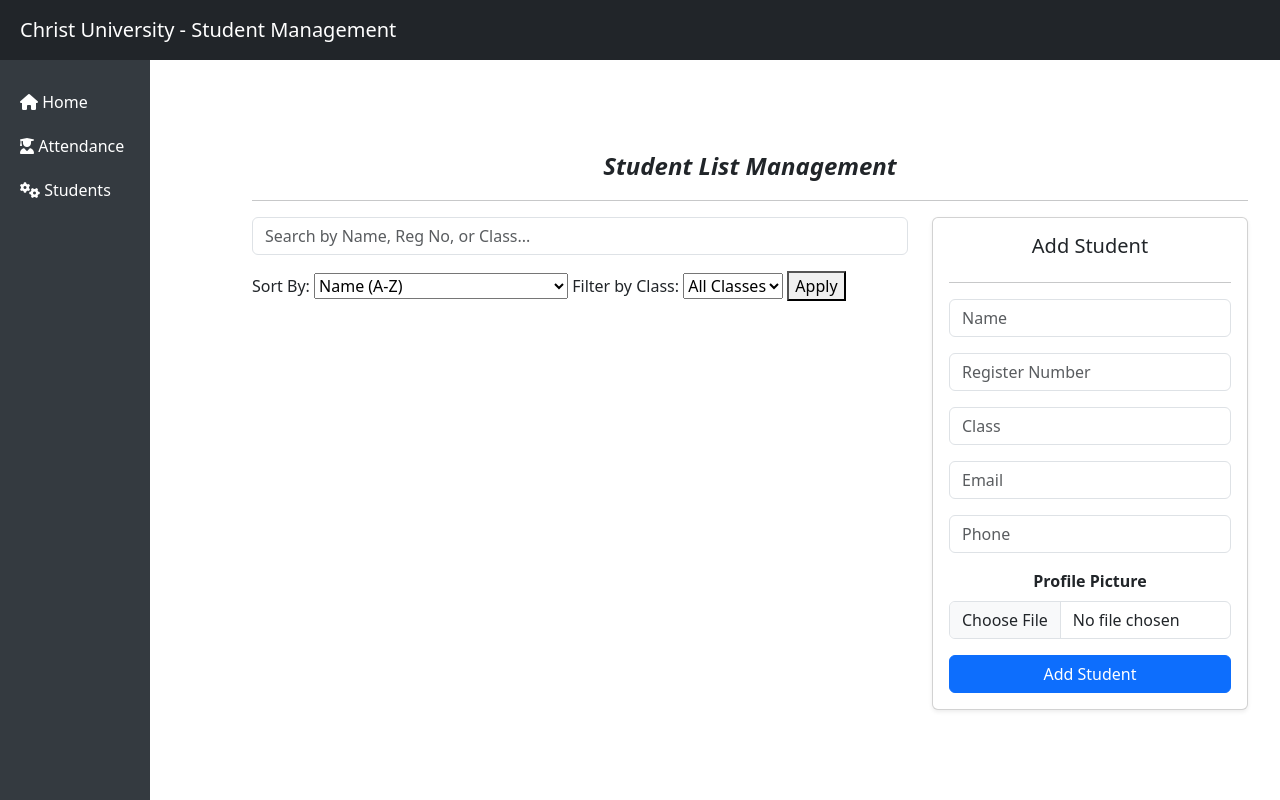
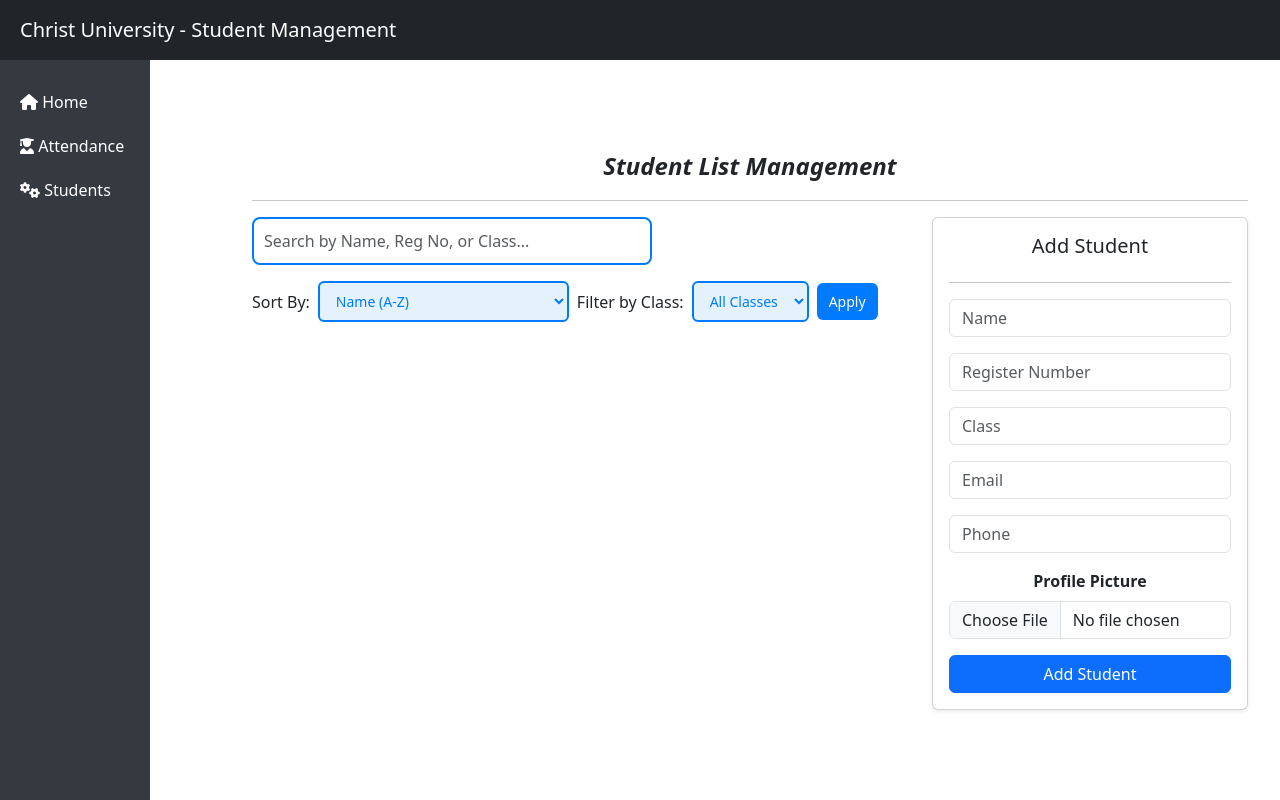
Before and after one commit to Samiksha-gupta27/student-mgmt-flask, a Flask app: page / in a window 1280 px wide. Run offline with Flask 3, Linux system fonts and the light colour scheme; data that the repository does not hold is empty.

Commit message:
Modified filter

```diff
--- a/static/css/index.css
+++ b/static/css/index.css
@@ -1,3 +1,67 @@
 .body{
     background-color: wheat;
 }
+/* Search Bar */
+.search-container input {
+    width: 100%;
+    max-width: 400px;
+    padding: 10px;
+    border: 2px solid #007bff;
+    border-radius: 8px;
+    outline: none;
+    font-size: 16px;
+    transition: 0.3s;
+}
+.search-container input:focus {
+    border-color: #0056b3;
+    box-shadow: 0 0 8px rgba(0, 91, 187, 0.5);
+}
+
+/* Sort and Filter */
+.filter-container {
+    display: flex;
+    gap: 10px;
+    align-items: center;
+    flex-wrap: wrap;
+    margin-top: 10px;
+    margin-bottom: 20px;
+}
+
+.filter-container select,
+.filter-container button {
+    padding: 8px 12px;
+    font-size: 14px;
+    border-radius: 6px;
+    border: 2px solid #007bff;
+    background-color: #e3f2fd;
+    color: #007bff;
+    cursor: pointer;
+    transition: 0.3s;
+}
+
+.filter-container select:hover,
+.filter-container button:hover {
+    background-color: #007bff;
+    color: white;
+}
+
+.filter-container button {
+    background-color: #007bff;
+    color: white;
+    border: none;
+}
+
+.filter-container button:hover {
+    background-color: #0056b3;
+}
+
+/* Responsive */
+@media (max-width: 768px) {
+    .filter-container {
+        flex-direction: column;
+        align-items: flex-start;
+    }
+    .search-container input {
+        width: 100%;
+    }
+}
--- a/templates/index.html
+++ b/templates/index.html
@@ -14,13 +14,15 @@
                 <hr />
             </div>
 
-            <!-- Search Bar -->
             <div class="col-md-8">
+               <!-- Search, Sort & Filter Section -->
+<div class="search-container">
     <input type="text" id="searchBox" class="form-control mb-3"
            placeholder="Search by Name, Reg No, or Class..." onkeyup="filterStudents()">
+</div>
 
-            <!-- Sorting & Filtering Form -->
-                    <form method="GET" action="{{ url_for('index') }}">
+<div class="filter-container">
+    <form method="GET" action="{{ url_for('index') }}" class="d-flex align-items-center gap-2">
         <label for="sort_by">Sort By:</label>
         <select name="sort_by" id="sort_by">
             <option value="name_asc">Name (A-Z)</option>
@@ -43,6 +45,9 @@
 
         <button type="submit">Apply</button>
     </form>
+</div>
+
+
 
                 <!-- Student List -->
                 <div id="studentList">
```
Also changed, not shown: 1 other file. Lines whose indentation alone changed are shown as unchanged.
